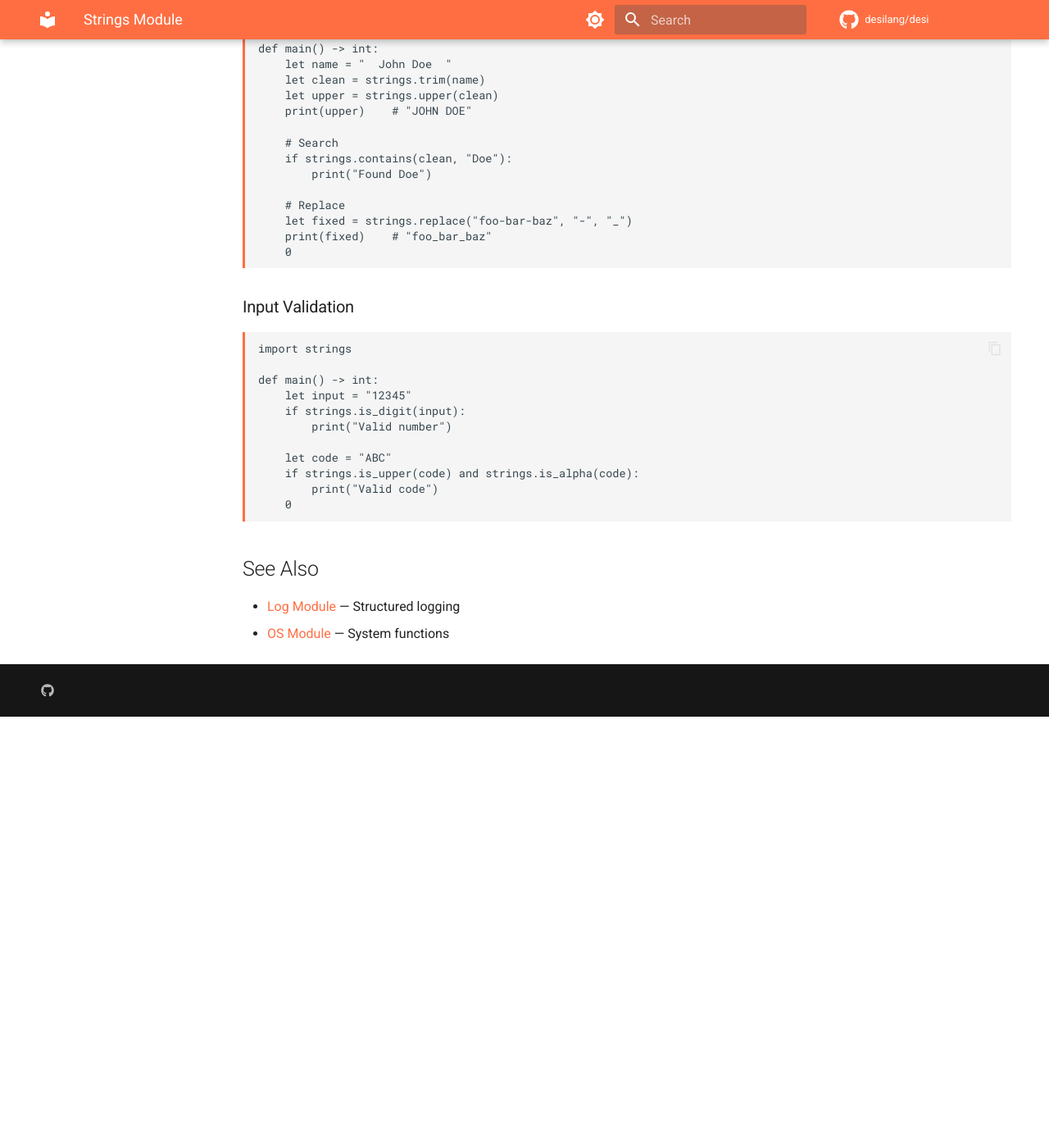
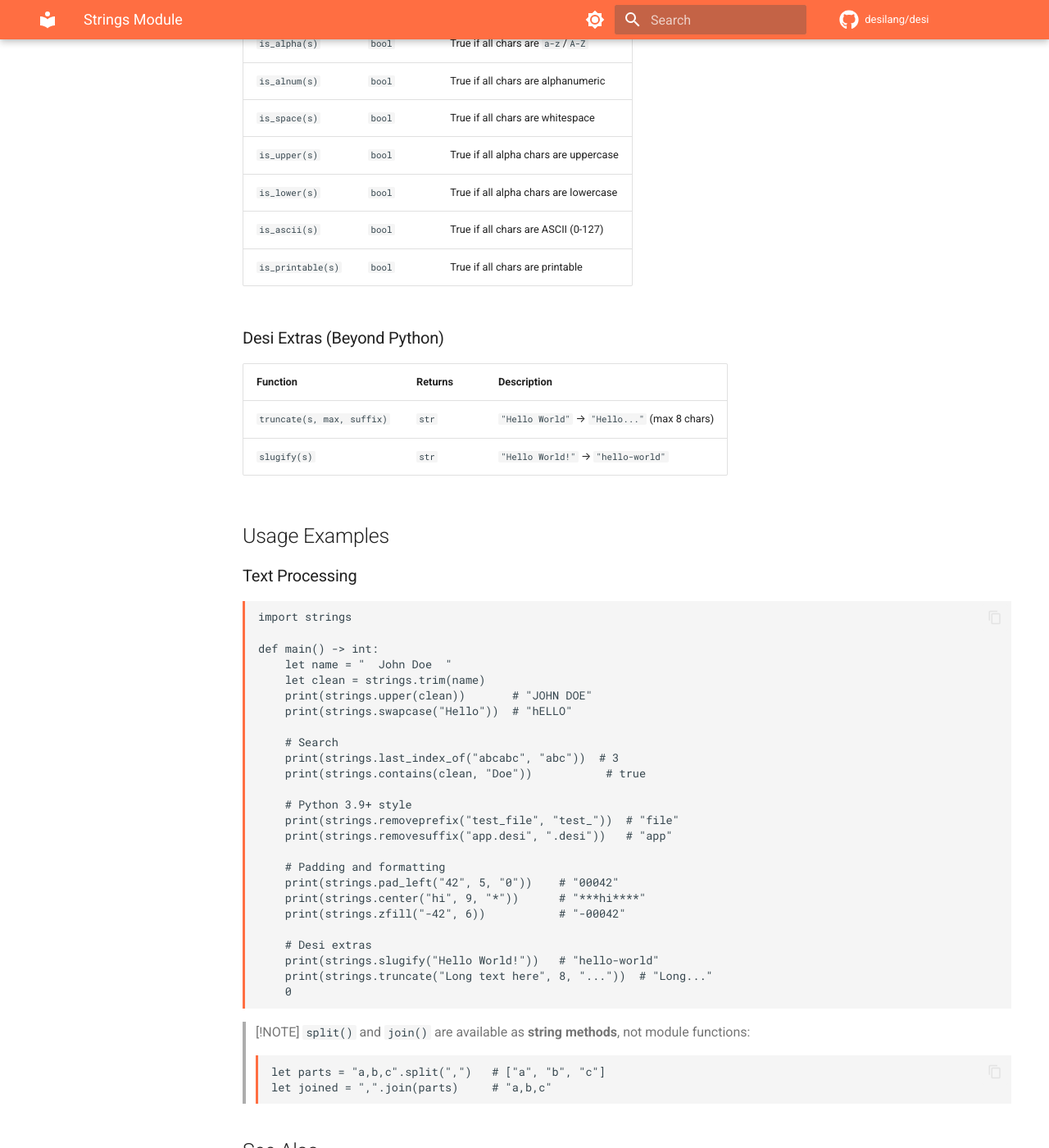
Before and after one commit to desilang/desi, an MkDocs documentation site: the page built from book/docs/stdlib/strings.md, in a window 1280 px wide and 1400 px high, scrolled down 2139 px. Shown: the whole window at 82% size. Built offline with MkDocs 1.6.1 and Material for MkDocs 9.7.7, drawn with Linux system fonts in a browser that asks for light colours; comment, search, counter and statistics services are not loaded; the version menu is left out; before the commit the page ends 3013 px from its top, so only the background shows below that; some of the changed text lies outside the part shown.

Commit message:
docs: Add stdlib contributor guide + update strings docs
New: book/docs/stdlib/contributing.md
- 3-layer architecture (C runtime → Desi bindings → docs)
- Step-by-step guide for adding new modules
- Collision table warning with examples
- Type mapping reference (str, int, bool, float, none)
- Known limitations (list[str], variadic, struct returns)

Updated: strings.md now covers all 35 functions

````diff
--- a/book/docs/stdlib/strings.md
+++ b/book/docs/stdlib/strings.md
@@ -1,6 +1,6 @@
 # Strings Module
 
-The `strings` module provides utility functions for string manipulation.
+The `strings` module provides 35 utility functions for string manipulation, matching and exceeding Python's string methods.
 
 ## Import
 
@@ -18,6 +18,7 @@
 | `lower(s)` | All lowercase | `"HELLO"` → `"hello"` |
 | `capitalize(s)` | First letter upper, rest lower | `"hELLO"` → `"Hello"` |
 | `title(s)` | First letter of each word upper | `"hello world"` → `"Hello World"` |
+| `swapcase(s)` | Swap upper↔lower | `"Hello"` → `"hELLO"` |
 
 ### Search
 
@@ -27,6 +28,7 @@
 | `starts_with(s, prefix)` | `bool` | True if `s` starts with `prefix` |
 | `ends_with(s, suffix)` | `bool` | True if `s` ends with `suffix` |
 | `index_of(s, sub)` | `int` | Index of first occurrence, or `-1` |
+| `last_index_of(s, sub)` | `int` | Index of last occurrence, or `-1` |
 | `count(s, sub)` | `int` | Number of non-overlapping occurrences |
 
 ### Transform
@@ -39,6 +41,13 @@
 | `replace(s, old, new)` | `str` | Replace all occurrences of `old` with `new` |
 | `repeat(s, n)` | `str` | Repeat `s` n times |
 | `reverse(s)` | `str` | Reverse the string |
+| `removeprefix(s, prefix)` | `str` | Remove prefix if present |
+| `removesuffix(s, suffix)` | `str` | Remove suffix if present |
+| `pad_left(s, width, fill)` | `str` | Left-pad to width with fill char |
+| `pad_right(s, width, fill)` | `str` | Right-pad to width with fill char |
+| `center(s, width, fill)` | `str` | Center in field of width |
+| `zfill(s, width)` | `str` | Zero-fill, preserving sign: `"-42"` → `"-00042"` |
+| `char_at(s, idx)` | `str` | Character at index (supports negative) |
 
 ### Character Checks
 
@@ -51,6 +60,15 @@
 | `is_space(s)` | `bool` | True if all chars are whitespace |
 | `is_upper(s)` | `bool` | True if all alpha chars are uppercase |
 | `is_lower(s)` | `bool` | True if all alpha chars are lowercase |
+| `is_ascii(s)` | `bool` | True if all chars are ASCII (0-127) |
+| `is_printable(s)` | `bool` | True if all chars are printable |
+
+### Desi Extras (Beyond Python)
+
+| Function | Returns | Description |
+|----------|---------|-------------|
+| `truncate(s, max, suffix)` | `str` | `"Hello World"` → `"Hello..."` (max 8 chars) |
+| `slugify(s)` | `str` | `"Hello World!"` → `"hello-world"` |
 
 ## Usage Examples
 
@@ -62,36 +80,36 @@
 def main() -> int:
     let name = "  John Doe  "
     let clean = strings.trim(name)
-    let upper = strings.upper(clean)
-    print(upper)    # "JOHN DOE"
+    print(strings.upper(clean))       # "JOHN DOE"
+    print(strings.swapcase("Hello"))  # "hELLO"
 
     # Search
-    if strings.contains(clean, "Doe"):
-        print("Found Doe")
+    print(strings.last_index_of("abcabc", "abc"))  # 3
+    print(strings.contains(clean, "Doe"))           # true
 
-    # Replace
-    let fixed = strings.replace("foo-bar-baz", "-", "_")
-    print(fixed)    # "foo_bar_baz"
+    # Python 3.9+ style
+    print(strings.removeprefix("test_file", "test_"))  # "file"
+    print(strings.removesuffix("app.desi", ".desi"))   # "app"
+
+    # Padding and formatting
+    print(strings.pad_left("42", 5, "0"))    # "00042"
+    print(strings.center("hi", 9, "*"))      # "***hi****"
+    print(strings.zfill("-42", 6))           # "-00042"
+
+    # Desi extras
+    print(strings.slugify("Hello World!"))   # "hello-world"
+    print(strings.truncate("Long text here", 8, "..."))  # "Long..."
     0
 ```
 
-### Input Validation
-
-```desi
-import strings
-
-def main() -> int:
-    let input = "12345"
-    if strings.is_digit(input):
-        print("Valid number")
-
-    let code = "ABC"
-    if strings.is_upper(code) and strings.is_alpha(code):
-        print("Valid code")
-    0
-```
+> [!NOTE]
+> `split()` and `join()` are available as **string methods**, not module functions:
+> ```desi
+> let parts = "a,b,c".split(",")   # ["a", "b", "c"]
+> let joined = ",".join(parts)     # "a,b,c"
+> ```
 
 ## See Also
 
-- [Log Module](log.md) — Structured logging
+- [Path Module](path.md) — Path manipulation
 - [OS Module](os.md) — System functions
````
Also changed, not shown: book/docs/stdlib/contributing.md (added, +216 -0 lines).
